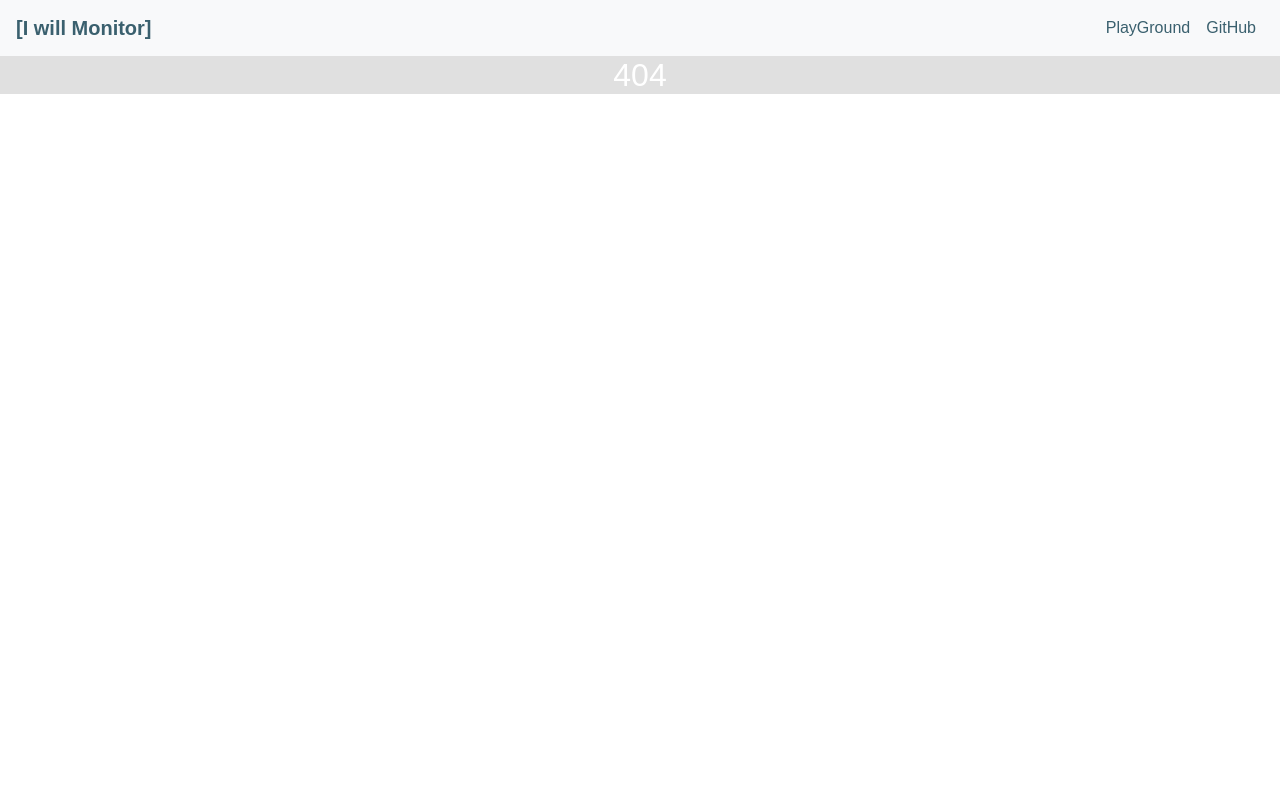
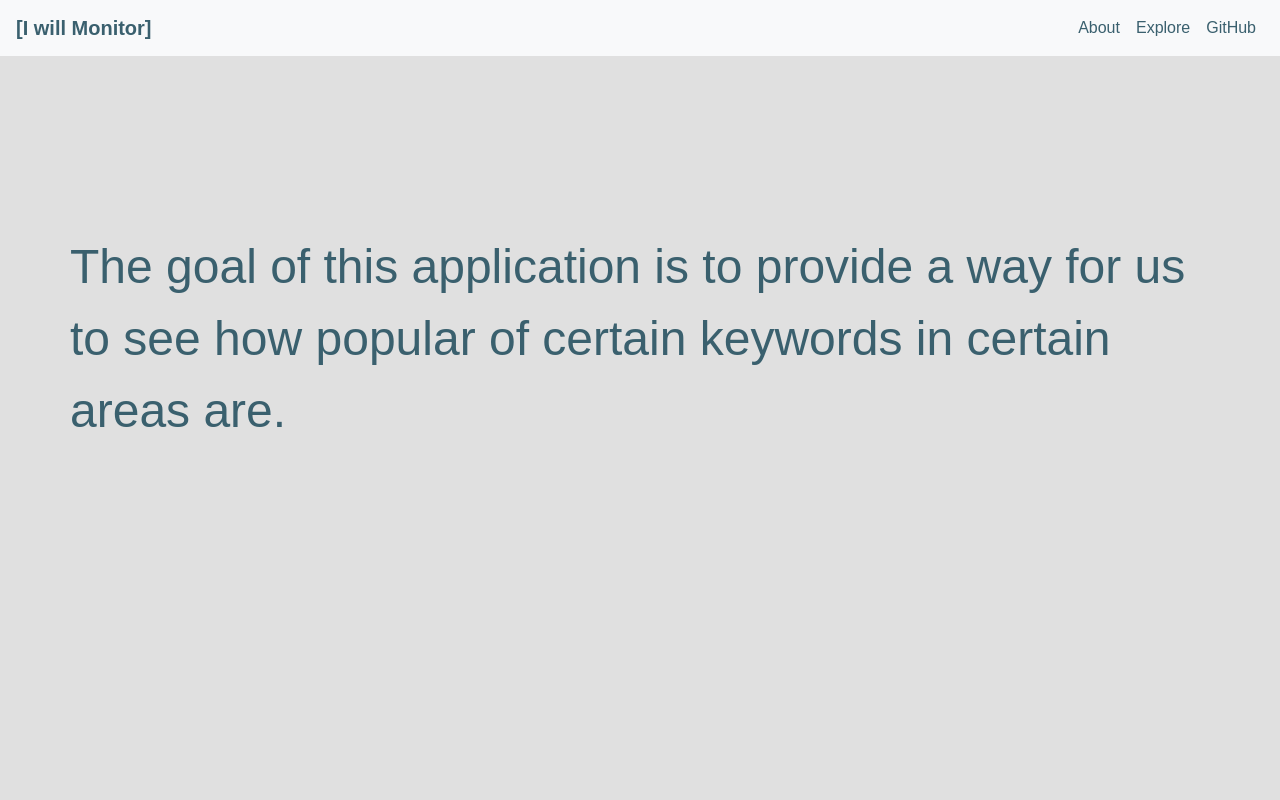
Before and after one commit to tjHsu/I-will-Monitor, a React (Create React App) app in the folder client/: page /about in a window 1280 px wide. Before the commit this address had no page. Shown: the top 800 px of the page. Built offline with nearby package versions, Linux system fonts and the light colour scheme.

Commit message:
Feature Added: About

```diff
--- /dev/null
+++ b/client/src/components/About.css
@@ -0,0 +1,15 @@
+
+.About {
+	/* border: 3px solid #0099cc; */
+	color:#3A606E;
+}
+
+
+
+.head-text-div{
+	height: 100vh;
+	font-size: 300%;
+	padding-top: 15%;
+	width: 100%;
+	text-align: left;
+}
--- /dev/null
+++ b/client/src/components/About.js
@@ -0,0 +1,49 @@
+import React, { Component } from 'react';
+import { Route, Link, Switch } from 'react-router-dom';
+import './About.css';
+import { Container, Row, Col } from 'reactstrap';
+
+
+class About extends Component {
+
+  render() {
+
+    return (
+    <div className="About" >
+      <Container>
+        <Row>
+          <div className="mx-auto mt-1 head-text-div">
+            {/* <p><strong>Verify your gusee on the trend keyword<br/>using real data from Twitter</strong></p> */}
+            <p>
+              The goal of this application is to provide a way for us to see how popular of certain keywords
+              in certain areas are.<br/>
+            </p>
+          </div>
+        </Row>
+        <Row>
+          <div className="mx-auto mt-1 head-text-div">
+            <p>
+              We can verify our guess on the trend topic with the date sampled from Twitter easily. <br/>
+              And besides, we can also have a rough idea of whether we are living in an echo chamber or a filter bubble.
+            </p>
+          </div>
+        </Row>
+        <Row>
+          <div className="mx-auto mt-1 head-text-div">
+            {/* <p><strong>Verify your gusee on the trend keyword<br/>using real data from Twitter</strong></p> */}
+            <p>
+              Method:<br/>
+              The data is collected from Twitter API. <br/>
+              With every search term, 100 sampled tweets are sent in to the backend.
+              Only those happened in the past 24 hours count and were accumulated.<br/>
+              In the end, the number shows how many tweets out of 100 happened in the past 24 hours.
+            </p>
+          </div>
+        </Row>
+      </Container>
+    </div>
+    );
+  }
+}
+
+export default About;
--- a/client/src/components/App.js
+++ b/client/src/components/App.js
@@ -12,6 +12,7 @@ import Signup from './Signup';
 import Todo from './Todo'
 import api from '../api';
 import logo from '../logo.svg';
+import About from './About'
 
 import './App.css';
 import {
@@ -75,7 +76,10 @@ class App extends Component {
           <Collapse isOpen={this.state.isOpen} navbar>
             <Nav className="ml-auto" navbar>
               <NavItem>
-                <NavLink href="/playground">PlayGround</NavLink>
+                <NavLink href="/about">About</NavLink>
+              </NavItem>
+              <NavItem>
+                <NavLink href="/explore">Explore</NavLink>
               </NavItem>
               <NavItem>
                 <NavLink href="https://github.com/tjHsu/I-will-Monitor">GitHub</NavLink>
@@ -90,7 +94,8 @@ class App extends Component {
           <Route path="/countries" component={Countries} />
           <Route path="/parallel" component={Parallel} />
           <Route path="/simple" component={Simple} />
-          <Route path="/playground" component={PlayGround} />
+          <Route path="/explore" component={PlayGround} />
+          <Route path="/about" component={About} />
           <Route path="/todo" component={Todo} />
           <Route path="/add-country" component={AddCountry} />
           <Route path="/signup" component={Signup} />
--- a/client/src/components/Home.css
+++ b/client/src/components/Home.css
@@ -57,6 +57,13 @@
 	width: 100%;
 }
 
+.head-text-div{
+	height: 350px;
+	font-size: 300%;
+	padding-top: 150px;
+	width: 100%;
+	text-align: left;
+}
 
 
 .item-13,
--- a/client/src/components/Home.js
+++ b/client/src/components/Home.js
@@ -185,6 +185,12 @@ else{
     return (
 <div className="Home" >
 <Container>
+  <Row>
+    <div className="mx-auto mt-1 head-text-div">
+
+      <p classNam="text-left"><strong>Verify your gusee on the trend keyword<br/>using real data from Twitter</strong></p>
+    </div>
+  </Row>
   <Row >
     <Col xs="4">
       <Row className="mt-5">
@@ -243,7 +249,7 @@ else{
       </Row>
     </Col>
     <Col xs="1">
-      <Row className="sticky-square">
+      <Row className="sticky-square mt-5">
         <div className="legend-box">
           <DiscreteColorLegend
               height={400}
@@ -254,7 +260,7 @@ else{
       </Row>
     </Col>
     <Col xs="6" >
-      <Row className="sticky-square">
+      <Row className="sticky-square mt-5">
         <div className="chart-box">
           <div className="loader">
             {this.state.isLoadingState===1?
@@ -295,7 +301,7 @@ else{
     <Row className="mt-5 mb-5">
       <div className="mx-auto mt-5 demo-text-div">
         <p><strong>Want to explore more behind the trend?</strong></p>
-        <Link className="btn btn-outline-dark btn-lg" to="/playground">Go to Demo and Try</Link>
+        <Link className="btn btn-outline-dark btn-lg" to="/playground">Go and Try</Link>
       </div>
     </Row>
     {/* <Row>
--- a/client/src/components/PlayGround.js
+++ b/client/src/components/PlayGround.js
@@ -158,7 +158,7 @@ class BasicParallelCoordinates extends Component {
 
     console.log("DEBUG query", quearyString);
 
-    this.props.history.push("/playground?"+quearyString)
+    this.props.history.push("/explore?"+quearyString)
 
     if(quearyString==="keyword&location"){
       console.log("No query get")
```
